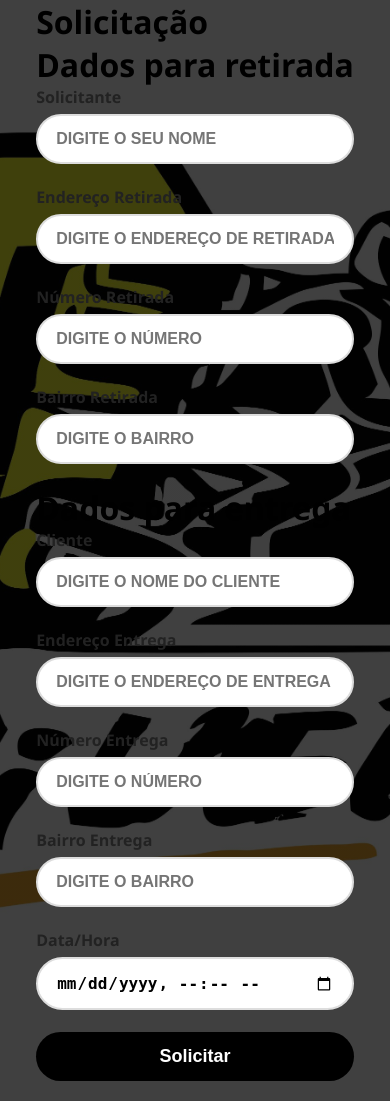
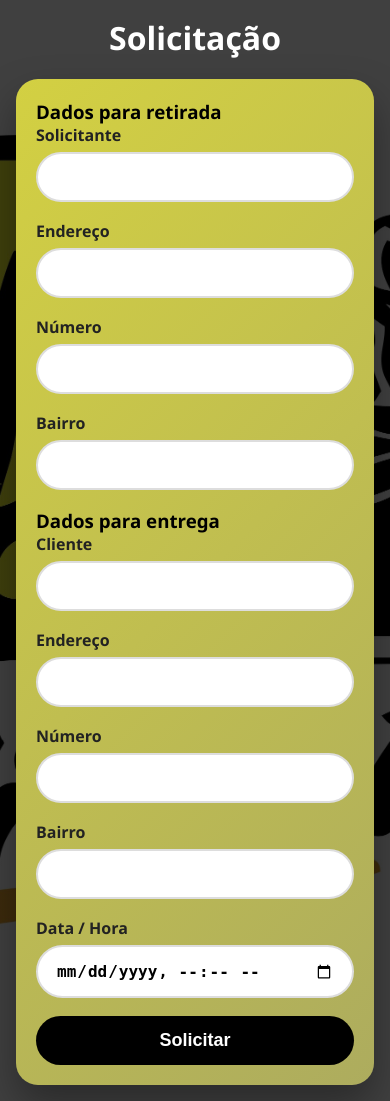
Before and after one commit to antoniopaiva202-bit/deliverymoto-flask, a Flask app: page /solicitacao in a window 390 px wide. Run offline with Flask 3, Linux system fonts and the light colour scheme; the visitor is signed in with stand-in values (Sample User, id 1).

```diff
--- a/app/static/css/solicitacao.css
+++ b/app/static/css/solicitacao.css
@@ -1,6 +1,6 @@
 @charset "UTF-8";
 
-
+/* ===== VARIÁVEIS ===== */
 :root {
   --primary: #d3d042;
   --primary-dark: #adac5e;
@@ -9,11 +9,7 @@
   --white: #ffffff;
 
   --radius-lg: 22px;
-  --radius-md: 14px;
-
   --shadow-strong: 0 20px 40px rgba(0,0,0,.35);
-  --shadow-soft: 0 10px 25px rgba(0,0,0,.25);
-
   --transition: 0.3s ease;
 }
 
@@ -28,61 +24,30 @@
 body {
   min-height: 100vh;
   font-family: "Segoe UI", system-ui, sans-serif;
-
   background:
     linear-gradient(var(--overlay), var(--overlay)),
     url("/static/imagens/logo_deliverymoto.jpg") center / cover no-repeat;
-
   display: flex;
   align-items: center;
   justify-content: center;
 }
 
-/* ===== LOADING ===== */
-#loading {
-  position: fixed;
-  inset: 0;
-  background: #0f0f0f;
-  display: flex;
-  flex-direction: column;
-  gap: 12px;
-  align-items: center;
-  justify-content: center;
-  z-index: 9999;
-  color: #fff;
-}
-
-#loading img {
-  width: 120px;
-  animation: pulse 1.5s infinite;
-}
-
-@keyframes pulse {
-  0% { opacity: .4 }
-  50% { opacity: 1 }
-  100% { opacity: .4 }
-}
-
-/* ===== APP ===== */
-.hidden {
-  display: none;
-}
-
 /* ===== CONTAINER ===== */
-.login-container {
+.solicitacao-container {
   width: 100%;
-  max-width: 420px;
+  max-width: 480px;
   padding: 24px;
 }
 
-.login-container h1 {
+.solicitacao-container h1,
+.solicitacao-container h2 {
   text-align: center;
-  margin-bottom: 20px;
+  margin-bottom: 16px;
   color: #fff;
 }
 
 /* ===== CARD ===== */
-.login-card {
+.solicitacao-card {
   background: linear-gradient(135deg, var(--primary), var(--primary-dark));
   border-radius: var(--radius-lg);
   padding: 26px;
@@ -134,39 +99,13 @@ button:hover {
   opacity: .9;
 }
 
-/* ===== FOOTER ===== */
-.login-footer {
-  text-align: center;
-  margin-top: 18px;
-}
-
-.login-footer a {
-  color: #000;
-  font-weight: 800;
-  text-decoration: none;
-}
-
-/* ===== FLASH ===== */
-.flash-container {
-  margin-bottom: 15px;
-}
-
-.flash-message {
-  background: #ffe5e5;
-  color: #a10000;
-  padding: 12px;
-  border-radius: 10px;
-  text-align: center;
-  font-weight: 600;
-}
-
 /* ===== MOBILE ===== */
 @media (max-width: 480px) {
-  .login-container {
+  .solicitacao-container {
     padding: 16px;
   }
 
-  .login-card {
+  .solicitacao-card {
     padding: 20px;
   }
 }
--- a/app/templates/solicitacao.html
+++ b/app/templates/solicitacao.html
@@ -1,80 +1,69 @@
 <!DOCTYPE html>
 <html lang="pt-BR">
-
 <head>
   <meta charset="UTF-8">
   <meta name="viewport" content="width=device-width, initial-scale=1.0">
-  <title>Delivery10 | Sistema de Pedidos</title>
-  <link rel="stylesheet" href="/static/css/solicitacao.css">
-
+  <title>Solicitação | Delivery10</title>
+  <link rel="stylesheet" href="/static/css/login.css">
 </head>
 
 <body>
 
-  <div id="from_fundo_solicitacao">
+  <div class="login-container">
     <h1>Solicitação</h1>
 
-      {% with messages = get_flashed_messages(with_categories=true) %}
-      {% if messages %}
-      {% for category, message in messages %}
-        <div class="flash-message">
-      {{ message }}
+    <div class="login-card">
+
+      <form action="/solicitacao" method="POST">
+
+        <h3>Dados para retirada</h3>
+
+        <div class="form-group">
+          <label>Solicitante</label>
+          <input type="text" name="solicitante" required>
         </div>
-      {% endfor %}
-      {% endif %}
-      {% endwith %}
 
-    <div id="from_frente_solicitacao">
+        <div class="form-group">
+          <label>Endereço</label>
+          <input type="text" name="endereco_retirada" required>
+        </div>
 
-      <form action="/solicitacao" id="solicitacao" method="post">
+        <div class="form-group">
+          <label>Número</label>
+          <input type="text" name="numero_retirada" required>
+        </div>
 
-        <h1>Dados para retirada</h1>
+        <div class="form-group">
+          <label>Bairro</label>
+          <input type="text" name="bairro_retirada" required>
+        </div>
 
-        <label for="solicitante">Solicitante</label>
-        <input type="text" id="solicitante" name="solicitante"
-        style="text-transform: uppercase;"
-        required placeholder="Digite o seu nome" ><br><br>
+        <h3>Dados para entrega</h3>
 
+        <div class="form-group">
+          <label>Cliente</label>
+          <input type="text" name="cliente" required>
+        </div>
 
-        <label for="endereco_retirada">Endereço Retirada</label>
-        <input type="text" id="endereco_retirada" name="endereco_retirada"
-        style="text-transform: uppercase;"
-        required placeholder="Digite o endereço de retirada"><br><br>
+        <div class="form-group">
+          <label>Endereço</label>
+          <input type="text" name="endereco_entrega" required>
+        </div>
 
-        <label for="numero_retirada">Número Retirada</label>
-        <input type="text" id="numero_retirada" name="numero_retirada"
-        style="text-transform: uppercase;"
-        required placeholder="Digite o número"><br><br>
+        <div class="form-group">
+          <label>Número</label>
+          <input type="text" name="numero_entrega" required>
+        </div>
 
-        <label for="bairro_retirada">Bairro Retirada</label>
-        <input type="text" id="bairro_retirada" name="bairro_retirada"
-        style="text-transform: uppercase;"
-        required placeholder="Digite o bairro"><br><br>
+        <div class="form-group">
+          <label>Bairro</label>
+          <input type="text" name="bairro_entrega" required>
+        </div>
 
-        <h1>Dados para entrega</h1>
-
-        <label for="cliente">Cliente</label>
-        <input type="text" id="cliente" name="cliente"
-        style="text-transform: uppercase;"
-        required placeholder="Digite o nome do cliente"><br><br>
-
-        <label for="endereco_entrega">Endereço Entrega</label>
-        <input type="text" id="endereco_entrega" name="endereco_entrega"
-        style="text-transform: uppercase;"
-        required placeholder="Digite o endereço de entrega"><br><br>
-
-        <label for="numero_entrega">Número Entrega</label>
-        <input type="text" id="numero_entrega" name="numero_entrega"
-        style="text-transform: uppercase;"
-        required placeholder="Digite o número"><br><br>
-
-        <label for="bairro_entrega">Bairro Entrega</label>
-        <input type="text" id="bairro_entrega" name="bairro_entrega"
-        style="text-transform: uppercase;"
-        required placeholder="Digite o bairro"><br><br>
-
-        <label for="data_hora">Data/Hora</label>
-        <input type="datetime-local" id="data_hora" name="data_hora" required><br><br>
+        <div class="form-group">
+          <label>Data / Hora</label>
+          <input type="datetime-local" name="data_hora" required>
+        </div>
 
         <button type="submit">Solicitar</button>
 
```
Also changed, not shown: app/static/css/cadastro.css (+8 -56 lines), app/templates/cadastro.html (+18 -20 lines).
